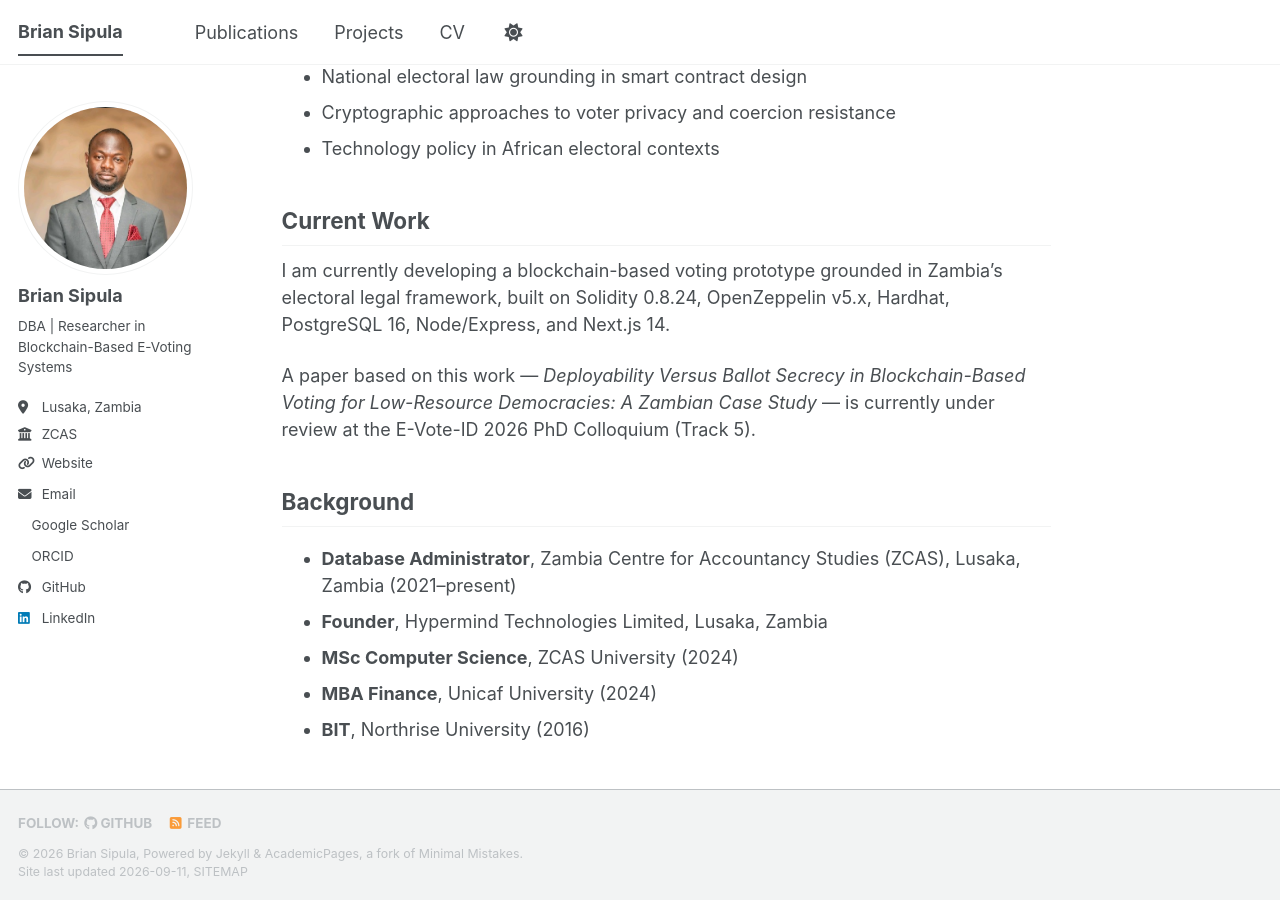
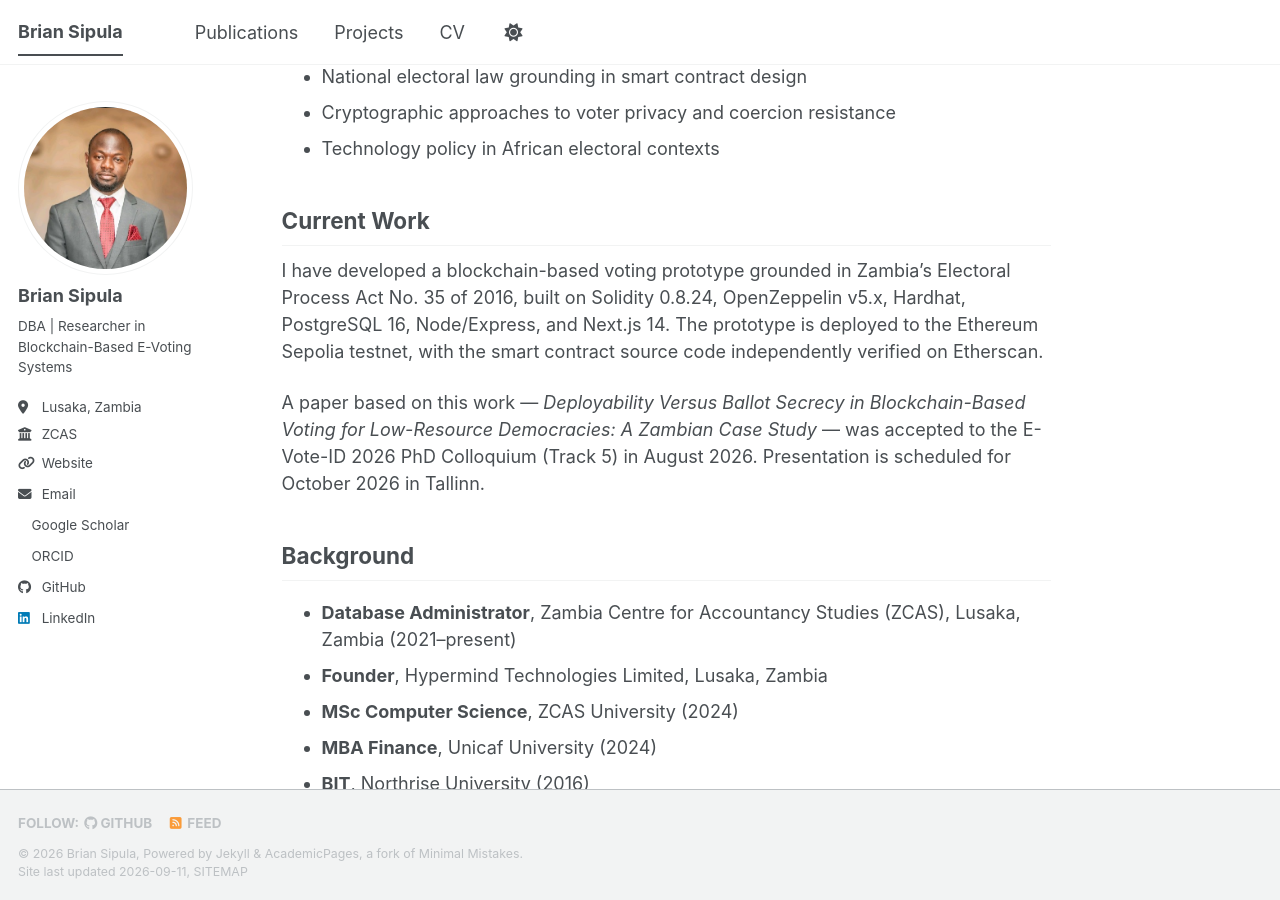
Before and after one commit to briansipula/briansipula.github.io, a Jekyll site: the page built from _pages/about.md, in a window 1280 px wide and 900 px high, scrolled down 788 px. Built offline with Jekyll 4.4.1, drawn with Linux system fonts in a browser that asks for light colours; a style sheet for code colours, icons or effects is not loaded.

Commit message:
Revise current work and paper acceptance details
Updated the current work section to reflect the completion and acceptance of the paper for the E-Vote-ID 2026 PhD Colloquium, and added details about the blockchain voting prototype's deployment.

```diff
--- a/_pages/about.md
+++ b/_pages/about.md
@@ -27,9 +27,9 @@ Key themes:
 
 ## Current Work
 
-I am currently developing a blockchain-based voting prototype grounded in Zambia's electoral legal framework, built on Solidity 0.8.24, OpenZeppelin v5.x, Hardhat, PostgreSQL 16, Node/Express, and Next.js 14.
+I have developed a blockchain-based voting prototype grounded in Zambia's Electoral Process Act No. 35 of 2016, built on Solidity 0.8.24, OpenZeppelin v5.x, Hardhat, PostgreSQL 16, Node/Express, and Next.js 14. The prototype is deployed to the Ethereum Sepolia testnet, with the smart contract source code independently verified on Etherscan.
 
-A paper based on this work — *Deployability Versus Ballot Secrecy in Blockchain-Based Voting for Low-Resource Democracies: A Zambian Case Study* — is currently under review at the E-Vote-ID 2026 PhD Colloquium (Track 5).
+A paper based on this work — *Deployability Versus Ballot Secrecy in Blockchain-Based Voting for Low-Resource Democracies: A Zambian Case Study* — was accepted to the E-Vote-ID 2026 PhD Colloquium (Track 5) in August 2026. Presentation is scheduled for October 2026 in Tallinn.
 
 ## Background
 
```
